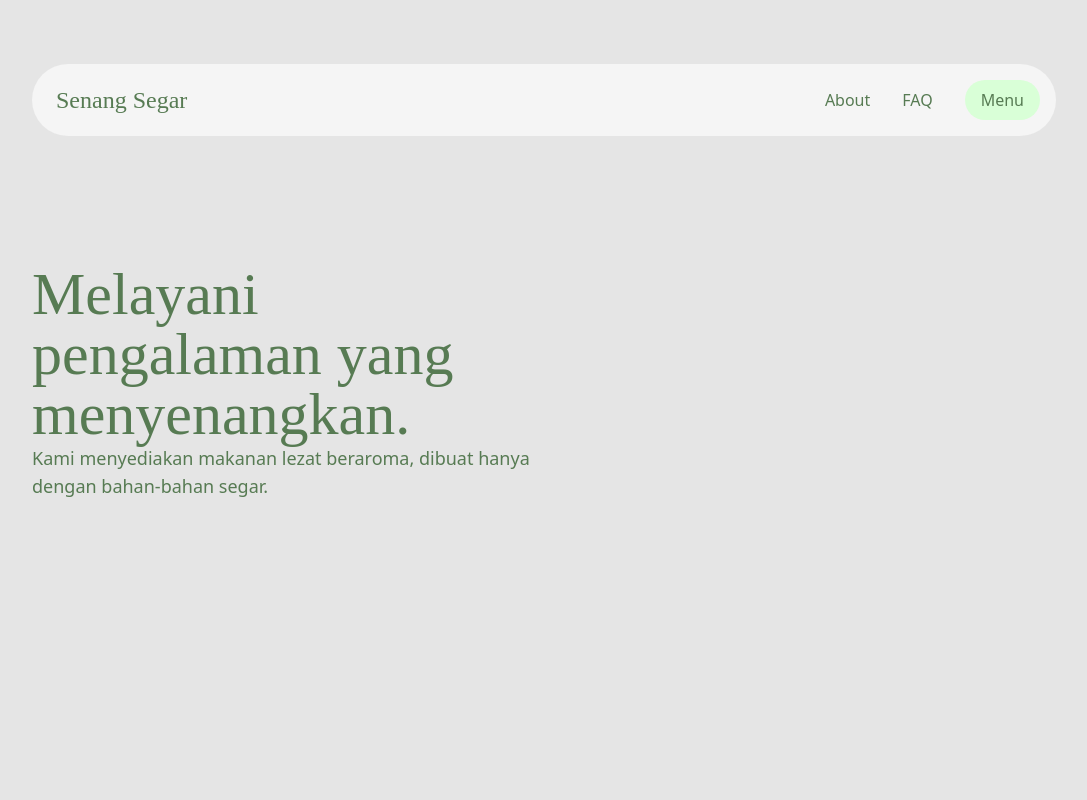
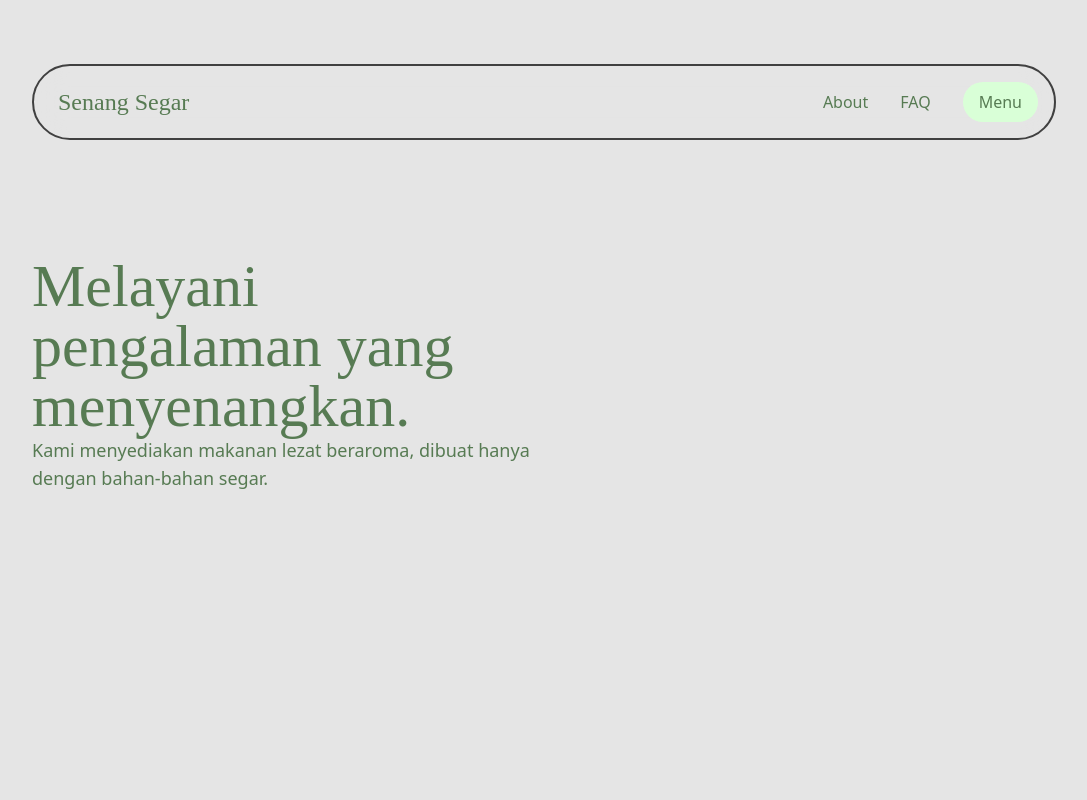
Before and after one commit to pnxl/senangsegar, a Nuxt app: page / in a window 1280 px wide. Shown: the top 800 px of the page, without its empty margins (96-1183 px from the left). Built offline with nearby package versions, Linux system fonts and the light colour scheme.

Commit message:
styles: blurry header!

```diff
--- a/components/Header.vue
+++ b/components/Header.vue
@@ -1,6 +1,6 @@
 <template>
   <div
-    class="md:flex p-4 rounded-full justify-between text-sm bg-neutral-100 text-brand-darker dark:bg-neutral-800 dark:text-brand-light"
+    class="md:flex p-4 rounded-full sticky justify-between text-sm bg-neutral-200/60 backdrop-blur-lg border-2 border-neutral-700 text-brand-darker dark:bg-neutral-800/75 dark:text-brand-light"
   >
     <h1
       class="font-display pl-2 my-auto text-2xl dark:text-brand-light text-brand-darker"
--- a/layouts/default.vue
+++ b/layouts/default.vue
@@ -1,10 +1,12 @@
 <template>
   <main
-    class="bg-neutral-200 dark:bg-neutral-900 flex flex-col gap-y-8 sm:gap-y-12 md:gap-y-16 md:py-16 md:px-24 lg:px-32 2xl:px-48 sm:p-12 p-8"
+    class="bg-neutral-200 dark:bg-neutral-900 flex flex-col gap-y-8 sm:gap-y-12 md:gap-y-16 md:py-16 sm:py-12 py-8"
   >
-    <Header />
+    <div class="fixed w-screen md:px-24 lg:px-32 2xl:px-48 sm:px-12 px-8">
+      <Header />
+    </div>
     <div
-      class="min-h-screen md:min-w-full md:flex md:justify-center text-sm text-brand-darker dark:text-brand-light"
+      class="md:px-24 lg:px-32 2xl:px-48 sm:px-12 px-8 min-h-screen mt-32 md:min-w-full md:flex md:justify-center text-sm text-brand-darker dark:text-brand-light"
     >
       <slot />
     </div>
```
